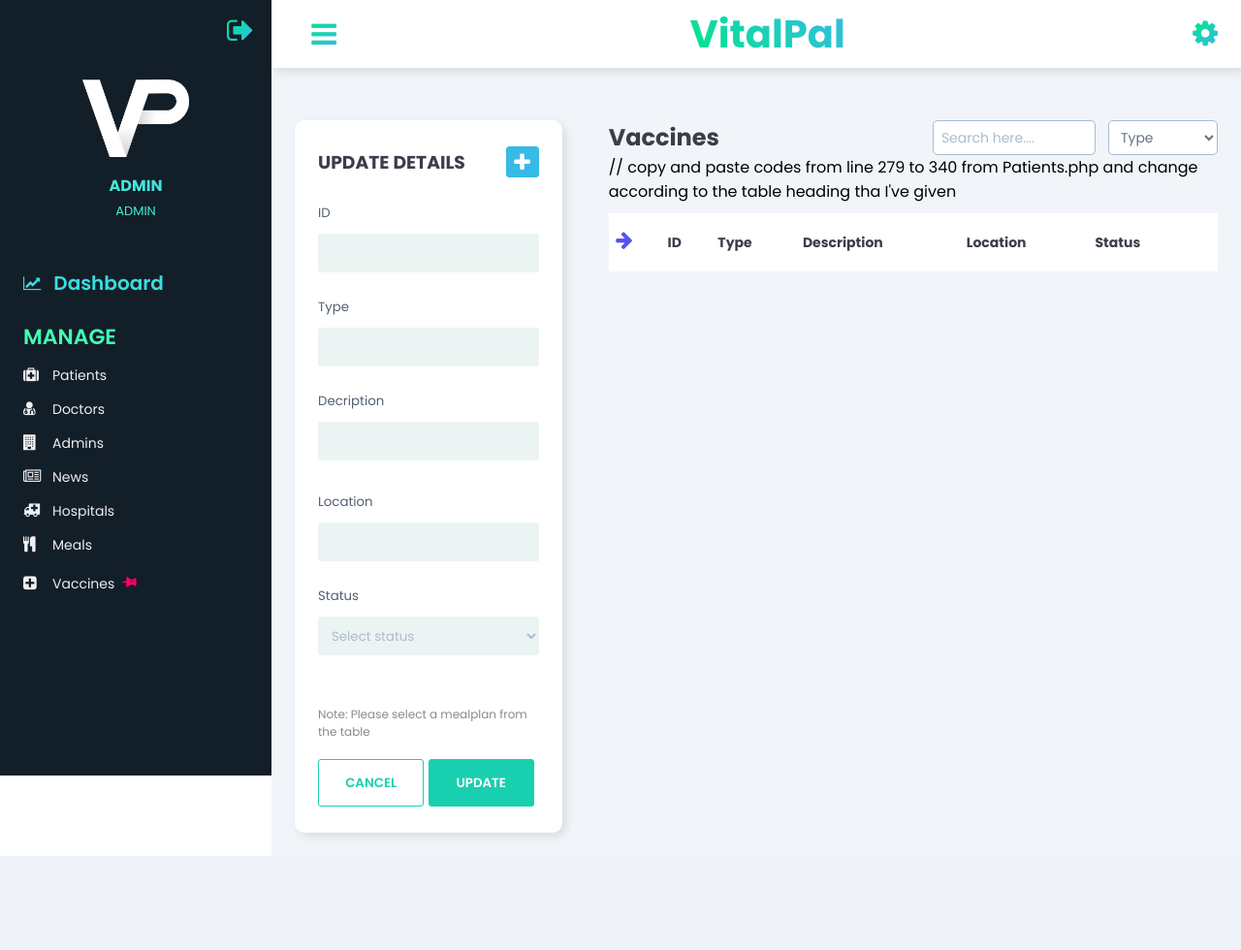
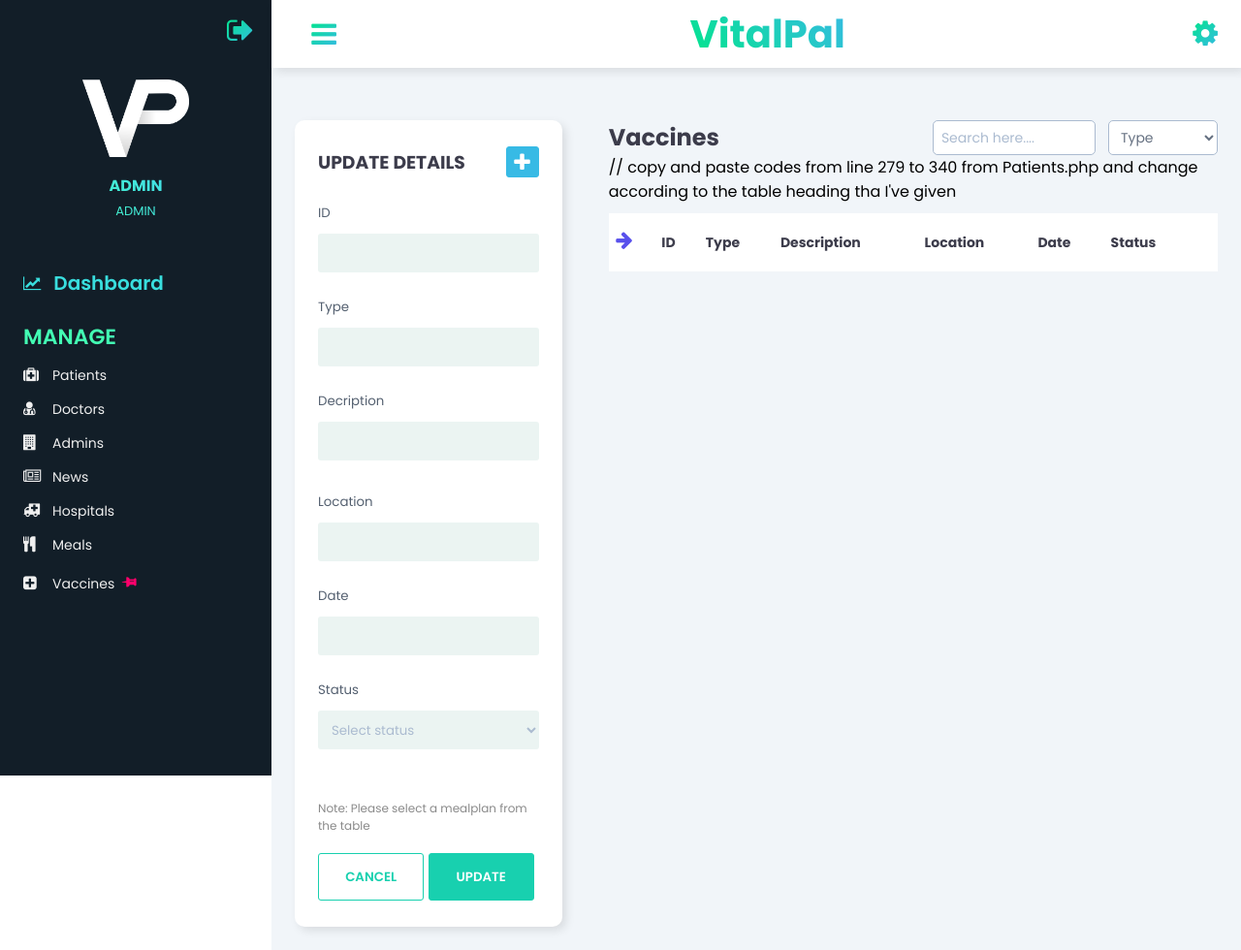
Before and after one commit to Ba24one/VitalPal, a PHP site: page /admin/Vaccines.php in a window 1280 px wide. Shown: the whole page at 97% size. Before the commit the page ends 883 px from the top, so only its background shows below. Run offline with PHP 8.4, Linux system fonts and the light colour scheme; the visitor is signed in with stand-in values (Sample User, id 1); data comes from the database, SQL or seed files in the repository.

Commit message:
updated admin-vaccine page

```diff
--- a/admin/Vaccines.php
+++ b/admin/Vaccines.php
@@ -179,6 +179,10 @@ else if(isset($_POST['submitInsert'])){
                             <small>Location</small>
                             <input type="text" name="location"  placeholder="MoH" required>
                         </div>
+                        <div class="input-value">
+                            <small>Date</small>
+                            <input type="text" id="date" name="date" placeholder="MM-DD-YYYY" onfocus="(this.type='date')" onblur="(this.type='text')" required>
+                        </div>
                     </div>
                     <div class="insert-elements">
                         <input id="reset1" type="reset" name="reset"  class="reset-btn" value="Reset">
@@ -211,6 +215,10 @@ else if(isset($_POST['submitInsert'])){
                         <div class="form-input">
                             <small>Location</small> <br>
                             <input  type="text" name="location" id="v_location" required>
+                        </div>
+                        <div class="form-input">
+                            <small>Date</small> <br>
+                            <input type="text" id="v_date" name="date" onfocus="(this.type='date')" onblur="(this.type='text')" required>
                         </div>
                         <div class="form-input">
                             <small>Status </small> <br>
@@ -269,6 +277,11 @@ else if(isset($_POST['submitInsert'])){
                                     <td>
                                         <div>
                                             <p>Location</p>
+                                        </div>
+                                    </td>
+                                    <td>
+                                        <div>
+                                            <p>Date</p>
                                         </div>
                                     </td>
                                     <td>
@@ -374,6 +387,22 @@ else if(isset($_POST['submitInsert'])){
             document.getElementById("v_status").value = document.getElementById('status'+ rowNo).innerText;
         }
 
+        //keep the max date as of today
+        var today = new Date();
+        var day = today.getDate();
+        var month = today.getMonth()+1; //January is 0!
+        var year = today.getFullYear();
+        if(day<10){
+                day='0'+day
+            }
+            if(month<10){
+                month='0'+month
+            }
+
+        today = year+'-'+month+'-'+day;
+        document.getElementById("date").setAttribute("min", today);
+        document.getElementById("v_date").setAttribute("min", today);
+
     </script>
 
 
```
